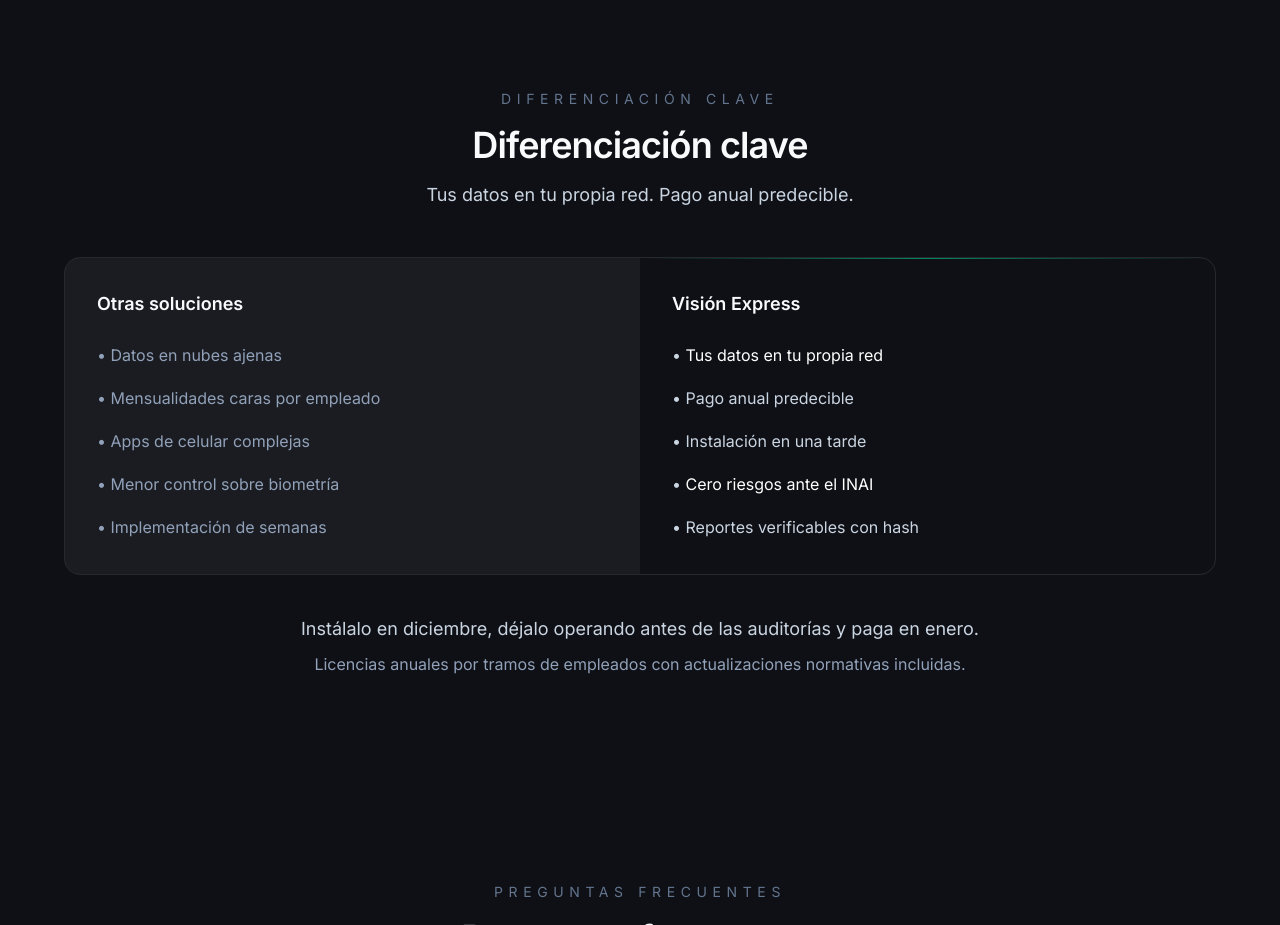
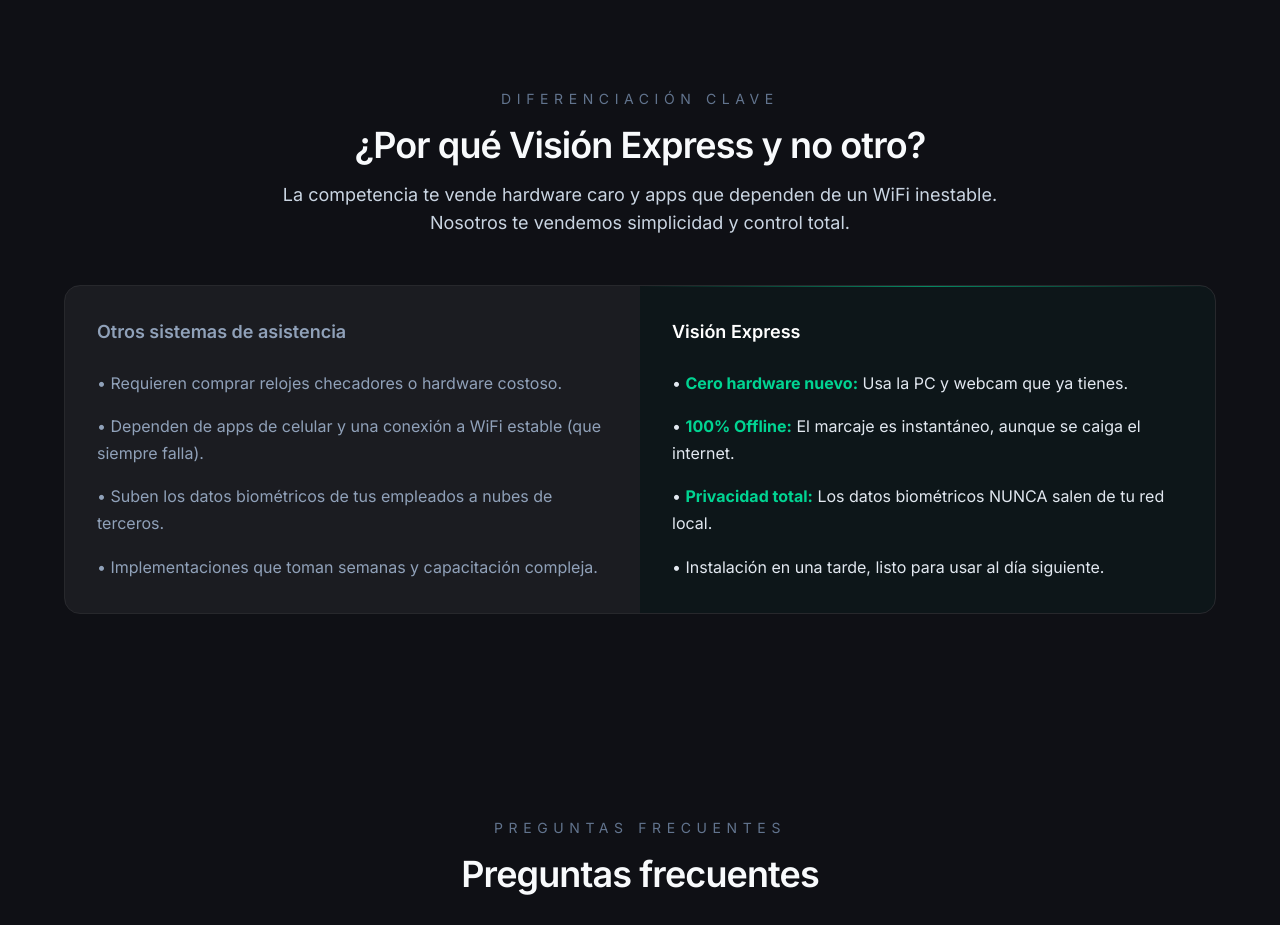
Before and after one commit to lmacbeth88-design/landingVisionEspress, a website built with Vite: page index.html in a window 1280 px wide. Shown: the part 3920-4845 px from the top of the page. Built offline with nearby package versions, Linux system fonts and the light colour scheme.

Commit message:
Actualiza sección diferenciador con nuevo copy y comparativa
🤖 Generated with Codebuff
Co-Authored-By: Codebuff <noreply@codebuff.com>

```diff
--- a/index.html
+++ b/index.html
@@ -319,46 +319,36 @@
       </div>
     </section>
 
-    <!-- DIFERENCIADOR -->
+    <!-- DIFERENCIADOR (ACTUALIZADO CON TUS SUPERPODERES) -->
     <section id="diferenciador" class="section-padding">
       <div class="mx-auto max-w-6xl">
         <div class="mx-auto max-w-3xl text-center">
           <p class="text-sm uppercase tracking-[0.4em] text-slate-500">Diferenciación clave</p>
-          <h2 class="mt-4 text-balance text-3xl font-semibold tracking-tight sm:text-4xl">Diferenciación clave</h2>
-          <p class="mt-4 text-lg text-slate-300">Tus datos en tu propia red. Pago anual predecible.</p>
+          <h2 class="mt-4 text-balance text-3xl font-semibold tracking-tight sm:text-4xl">¿Por qué Visión Express y no otro?</h2>
+          <p class="mt-4 text-lg text-slate-300">La competencia te vende hardware caro y apps que dependen de un WiFi inestable. Nosotros te vendemos simplicidad y control total.</p>
         </div>
         <div class="mt-12 overflow-hidden rounded-2xl border border-white/10">
           <div class="grid md:grid-cols-2">
             <div class="bg-white/5 p-8">
-              <p class="text-lg font-semibold">Otras soluciones</p>
+              <p class="text-lg font-semibold text-slate-400">Otros sistemas de asistencia</p>
               <ul class="mt-6 grid gap-4 text-slate-400">
-                <li>• Datos en nubes ajenas</li>
-                <li>• Mensualidades caras por empleado</li>
-                <li>• Apps de celular complejas</li>
-                <li>• Menor control sobre biometría</li>
-                <li>• Implementación de semanas</li>
+                <li>• Requieren comprar relojes checadores o hardware costoso.</li>
+                <li>• Dependen de apps de celular y una conexión a WiFi estable (que siempre falla).</li>
+                <li>• Suben los datos biométricos de tus empleados a nubes de terceros.</li>
+                <li>• Implementaciones que toman semanas y capacitación compleja.</li>
               </ul>
             </div>
-            <div class="relative p-8">
-              <div
-                class="absolute inset-x-0 top-0 h-px bg-gradient-to-r from-transparent via-emerald-400/60 to-transparent">
-              </div>
-              <p class="text-lg font-semibold">Visión Express</p>
-              <ul class="mt-6 grid gap-4 text-slate-300">
-                <li>• <span class="text-white">Tus datos en tu propia red</span></li>
-                <li>• Pago anual predecible</li>
-                <li>• Instalación en una tarde</li>
-                <li>• <span class="text-white">Cero riesgos ante el INAI</span></li>
-                <li>• Reportes verificables con hash</li>
+            <div class="relative bg-emerald-900/10 p-8">
+              <div class="absolute inset-x-0 top-0 h-px bg-gradient-to-r from-transparent via-emerald-400/60 to-transparent"></div>
+              <p class="text-lg font-semibold text-white">Visión Express</p>
+              <ul class="mt-6 grid gap-4 text-slate-200">
+                <li>• <span class="text-emerald-400 font-bold">Cero hardware nuevo:</span> Usa la PC y webcam que ya tienes.</li>
+                <li>• <span class="text-emerald-400 font-bold">100% Offline:</span> El marcaje es instantáneo, aunque se caiga el internet.</li>
+                <li>• <span class="text-emerald-400 font-bold">Privacidad total:</span> Los datos biométricos NUNCA salen de tu red local.</li>
+                <li>• Instalación en una tarde, listo para usar al día siguiente.</li>
               </ul>
             </div>
           </div>
-        </div>
-        <div class="mt-10 text-center">
-          <p class="text-lg text-slate-300">Instálalo en diciembre, déjalo operando antes de las auditorías y paga en
-            enero.</p>
-          <p class="mt-2 text-slate-400">Licencias anuales por tramos de empleados con actualizaciones normativas
-            incluidas.</p>
         </div>
       </div>
     </section>
```
